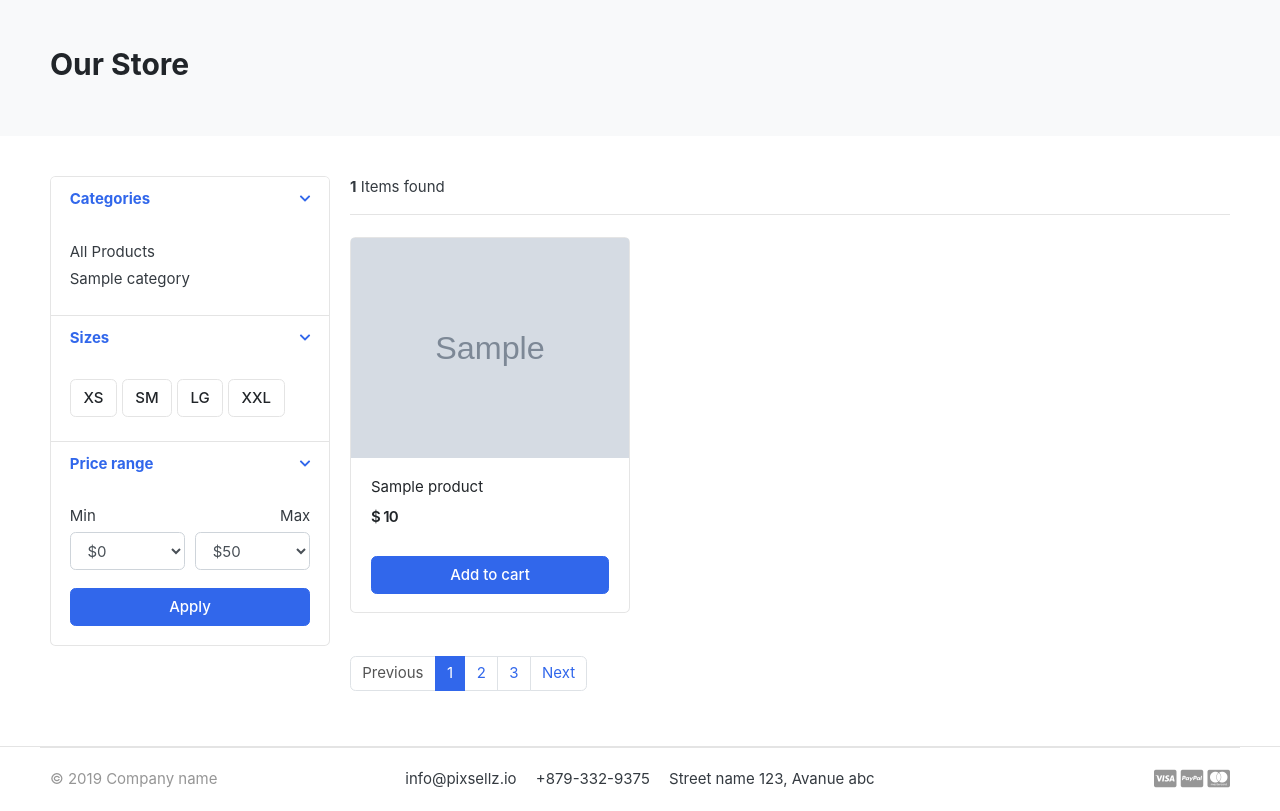
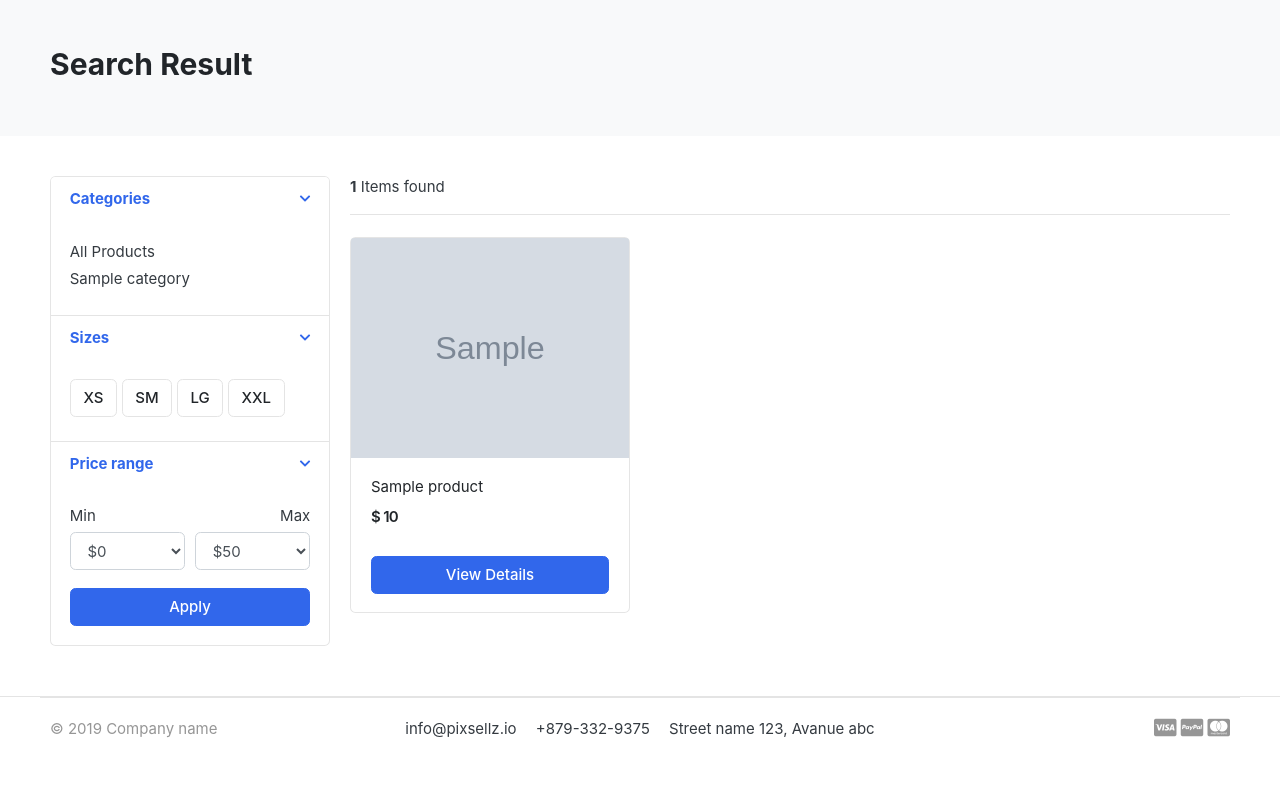
Before and after one commit to Mazed/GreatKart, a Django app: page /store/ in a window 1280 px wide. Shown: the part 118-929 px from the top of the page. After the commit the page ends 856 px from the top, so only its background shows below. Run offline with Django 4.2, Linux system fonts and the light colour scheme; tables that the repository leaves empty hold one stand-in row (values such as "Sample post"); grey boxes marked "Sample" are stand-in pictures; some libraries are stand-ins or nearby versions; some web fonts are replaced.

Commit message:
Fifth Commit

```diff
--- a/carts/views.py
+++ b/carts/views.py
@@ -1,6 +1,7 @@
 from django.shortcuts import render, redirect, get_object_or_404
 from store.models import Product
 from .models import Cart, CartItem
+from django.core.exceptions import ObjectDoesNotExist
 
 # Create your views here.
 
@@ -60,6 +61,8 @@ def remove_cart_item(request, product_id):
 
 def cart(request, total=0, quantity=0, cart_items=None):
     try:
+        tax = 0
+        grand_total = 0
         cart = Cart.objects.get(cart_id=_cart_id(request))
         cart_items = CartItem.objects.filter(cart=cart, is_active=True)
         for cart_item in cart_items:
@@ -67,7 +70,7 @@ def cart(request, total=0, quantity=0, cart_items=None):
             quantity += cart_item.quantity
         tax = (2 * total)/100
         grand_total = total + tax
-    except ObjectNotExist:
+    except ObjectDoesNotExist:
         pass
 
     context = {
--- a/store/urls.py
+++ b/store/urls.py
@@ -4,6 +4,7 @@ from . import views
 
 urlpatterns = [
     path('', views.store, name='store'),
-    path('<slug:category_slug>/', views.store, name='products_by_category'),
-    path('<slug:category_slug>/<slug:product_slug>/', views.product_detail, name='product_detail'),
+    path('category/<slug:category_slug>/', views.store, name='products_by_category'),
+    path('category/<slug:category_slug>/<slug:product_slug>/', views.product_detail, name='product_detail'),
+    path('search/', views.search, name='search'),
 ]
--- a/store/views.py
+++ b/store/views.py
@@ -2,8 +2,10 @@ from django.shortcuts import render, get_object_or_404
 from .models import Product
 from category.models import Category
 from carts.models import CartItem
+from django.db.models import Q
 
 from carts.views import _cart_id
+from django.core.paginator import EmptyPage, PageNotAnInteger, Paginator
 
 # Create your views here.
 
@@ -15,14 +17,20 @@ def store(request, category_slug=None):
     if category_slug != None:
         categories = get_object_or_404(Category, slug=category_slug)
         products = Product.objects.filter(category=categories, is_available=True)
+        paginator = Paginator(products, 1)
+        page = request.GET.get('page')
+        paged_products = paginator.get_page(page)
         product_count = products.count()
     else:
-        products = Product.objects.all().filter(is_available=True)
+        products = Product.objects.all().filter(is_available=True).order_by('id')
+        paginator = Paginator(products, 3)
+        page = request.GET.get('page')
+        paged_products = paginator.get_page(page)
         product_count = products.count()
 
     context = {
-        'products': products,
-        'product_count': product_count
+        'products': paged_products,
+        'product_count': product_count,
     }
     return render(request, 'store/store.html', context)
 
@@ -40,3 +48,17 @@ def product_detail(request, category_slug, product_slug):
         'in_cart' : in_cart,
     }
     return render(request, 'store/product_detail.html', context)
+
+
+
+def search(request):
+    if 'keyword' in request.GET:
+        keyword = request.GET['keyword']
+        if keyword:
+            products = Product.objects.order_by('-created_date').filter(Q(description__icontains=keyword) | Q(product_name__icontains=keyword))
+            product_count = products.count()
+    context = {
+        'products' : products,
+        'product_count' : product_count,
+    }
+    return render(request, 'store/store.html', context)
--- a/templates/includes/navbar.html
+++ b/templates/includes/navbar.html
@@ -63,12 +63,13 @@
                     <!-- col.// -->
                     <a href="{% url 'store' %}" class="btn btn-outline-primary">Store</a>
                     <div class="col-lg  col-md-6 col-sm-12 col">
-                        <form action="#" class="search">
+                        <form action="{% url 'search' %}" class="search" method='GET'>
                             <div class="input-group w-100">
                                 <input type="text"
                                        class="form-control"
                                        style="width:60%;"
-                                       placeholder="Search">
+                                       placeholder="Search"
+                                       name="keyword">
                                 <div class="input-group-append">
                                     <button class="btn btn-primary" type="submit">
                                         <i class="fa fa-search"></i>
--- a/templates/store/store.html
+++ b/templates/store/store.html
@@ -6,7 +6,11 @@
 <!-- ========================= SECTION PAGETOP ========================= -->
 <section class="section-pagetop bg">
     <div class="container">
+        {% if 'search in request.path' %}
+        <h2 class="title-page">Search Result</h2>
+        {% else %}
         <h2 class="title-page">Our Store</h2>
+        {% endif %}
 
     </div> <!-- container //  -->
     </section>
@@ -127,6 +131,7 @@
     </header><!-- sect-heading -->
 
     <div class="row">
+        {% if products %}
         {% for product in products %}
         <div class="col-md-4">
             <figure class="card card-product-grid">
@@ -142,22 +147,43 @@
                             <span class="price">$ {{product.price}}</span>
                         </div> <!-- price-wrap.// -->
                     </div>
-                    <a href="{% url 'add_cart' product.id %}" class="btn btn-block btn-primary">Add to cart </a>
+                    <a href="{{ product.get_url }}" class="btn btn-block btn-primary">View Details</a>
                 </figcaption>
             </figure>
         </div> <!-- col.// -->
         {% endfor %}
+        {% else %}
+        <div>
+            <h2>No result found, please try again.</h2>
+        </div>
+        {% endif %}
     </div> <!-- row end.// -->
 
 
     <nav class="mt-4" aria-label="Page navigation sample">
+      {% if products.has_other_pages %}
       <ul class="pagination">
+        {% if products.has_previous %}
+        <li class="page-item"><a class="page-link" href="?page={{ products.previous_page_number }}">Previous</a></li>
+        {% else %}
         <li class="page-item disabled"><a class="page-link" href="#">Previous</a></li>
-        <li class="page-item active"><a class="page-link" href="#">1</a></li>
-        <li class="page-item"><a class="page-link" href="#">2</a></li>
-        <li class="page-item"><a class="page-link" href="#">3</a></li>
-        <li class="page-item"><a class="page-link" href="#">Next</a></li>
+        {% endif %}
+
+        {% for i in products.paginator.page_range %}
+        {% if products.number == i %}
+        <li class="page-item active"><a class="page-link" href="#">{{ i }}</a></li>
+        {% else %}
+        <li class="page-item"><a class="page-link" href="?page={{ i }}">{{ i }}</a></li>
+        {% endif %}
+        {% endfor %}
+
+        {% if products.has_next %}
+        <li class="page-item"><a class="page-link" href="?page={{ products.next_page_number }}">Next</a></li>
+        {% else %}
+        <li class="page-item disabled"><a class="page-link" href="#">Next</a></li>
+        {% endif %}
       </ul>
+      {% endif %}
     </nav>
 
         </main> <!-- col.// -->
```
Also changed, not shown: static/images/banners/cover.jpg (added).
